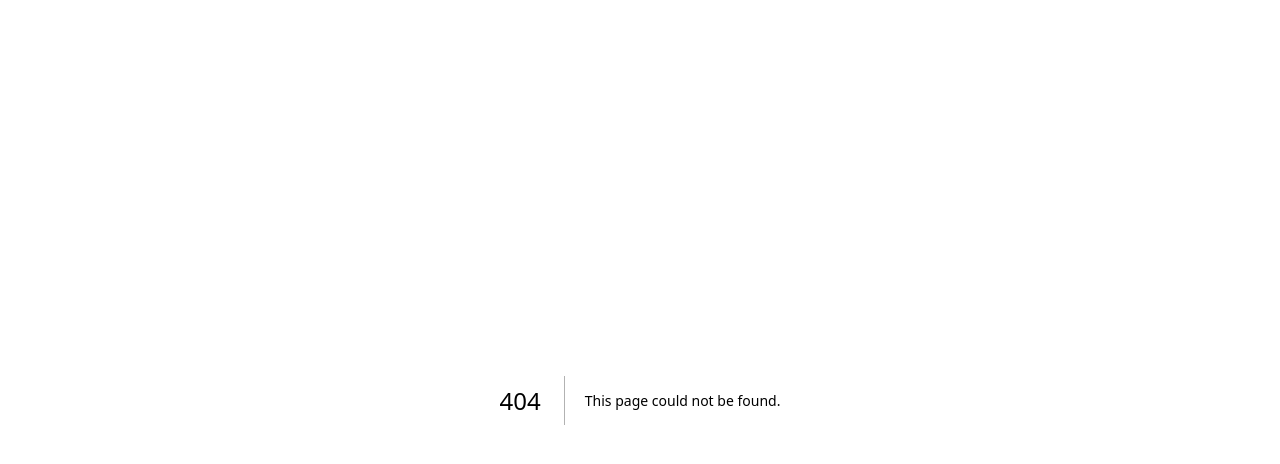
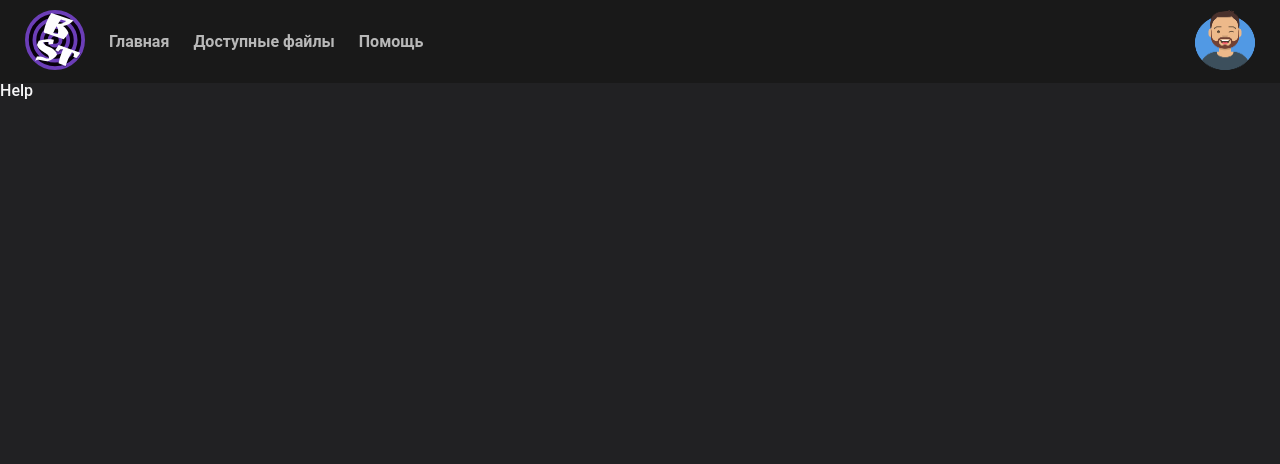
Before and after one commit to Bunko-Security/Bunko_Security_frontend, a Next.js app: page /help in a window 1280 px wide. Before the commit this address had no page. Shown: the top 464 px of the page. Built offline with nearby package versions, Linux system fonts and the light colour scheme.

Commit message:
add help page

```diff
--- /dev/null
+++ b/src/app/(home)/help/page.tsx
@@ -0,0 +1,7 @@
+import { FC } from "react";
+
+const Help: FC = () => {
+	return <div>Help</div>;
+};
+
+export default Help;
```
